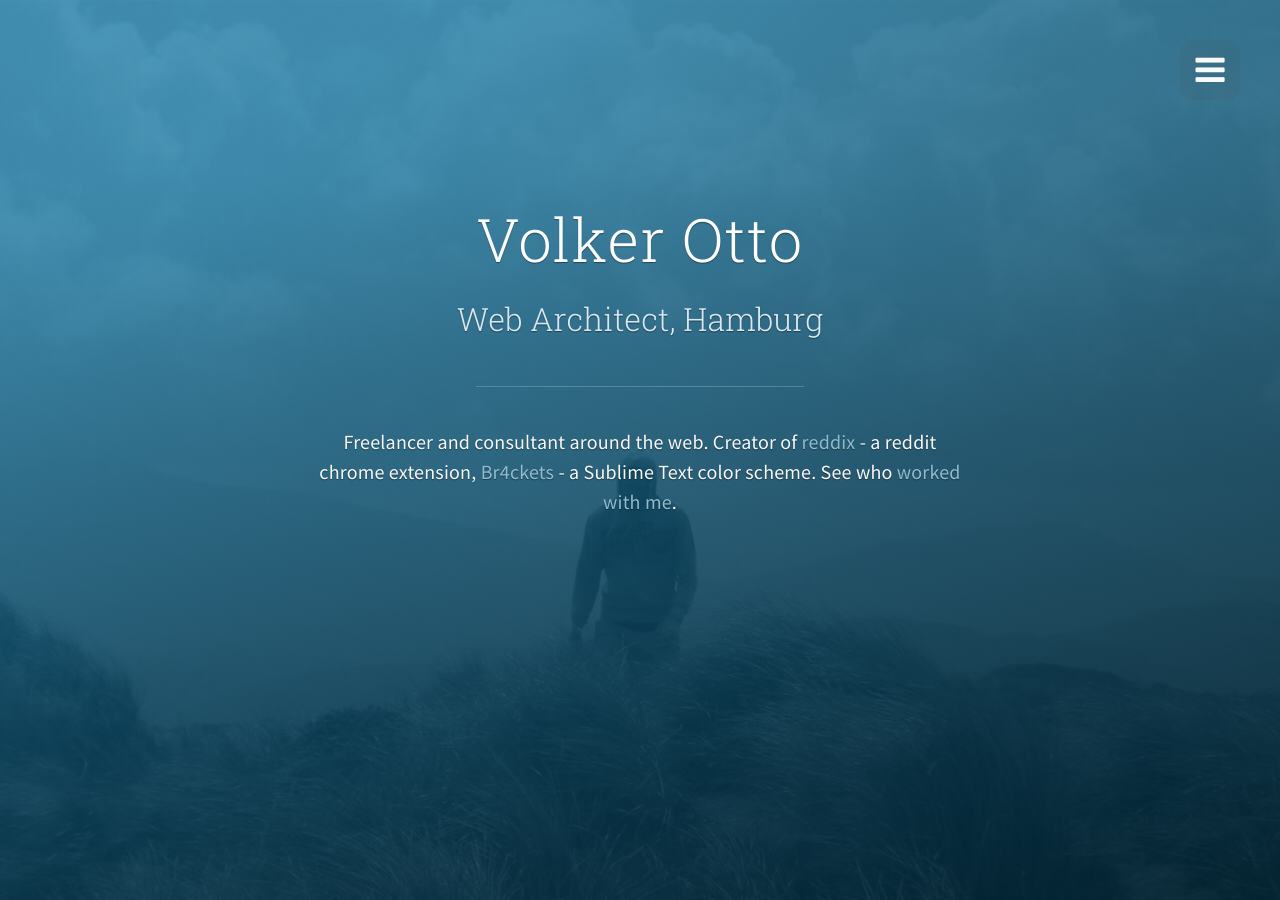
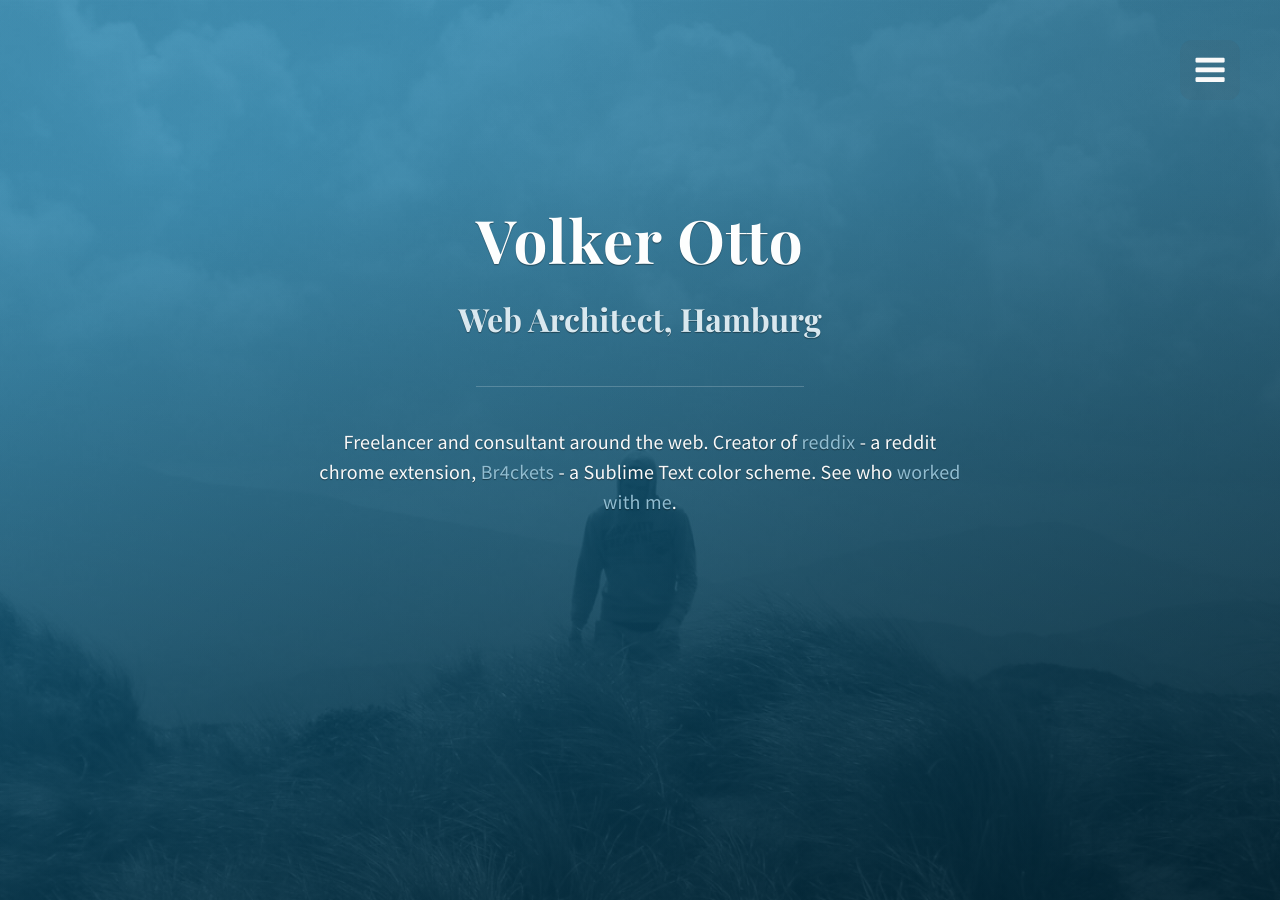
Before and after one commit to l4ci/l4ci.github.io, a Jekyll site: the page built from index.html, in a window 1280 px wide and 900 px high. Built offline with Jekyll 4.4.1, drawn with Linux system fonts in a browser that asks for light colours; nearby versions of some CDN libraries; Markdown is read by kramdown in place of the engine named in the settings; the list of posts is cut into pages by our own code.

Commit message:
small font change

```diff
--- a/assets/scss/_defaults.scss
+++ b/assets/scss/_defaults.scss
@@ -39,9 +39,9 @@ $color_codes: $color-dark, $color-light,$color-grey,$color-grey--light,$color-gr
 /**
  * Google Webfonts
  */
-$google-fonts: unquote("Source+Sans+Pro:300,400,700,400italic|Roboto+Slab:300");//Droid+Serif
+$google-fonts: unquote("Source+Sans+Pro:300,400,700,400italic|Playfair+Display:700");//Droid+Serif | Roboto+Slab:300
 $font-family-primary: 'Source Sans Pro', "Helvetica Neue", Arial, sans-serif;
-$font-family-serif: 'Roboto Slab',Georgia,Cambria,"Times New Roman",Times,serif;
+$font-family-serif: 'Playfair Display',Georgia,Cambria,"Times New Roman",Times,serif; // 'Roboto Slab'
 
 /**
  * Font sizes
```
Also changed, not shown: assets/css/main.min.css.
